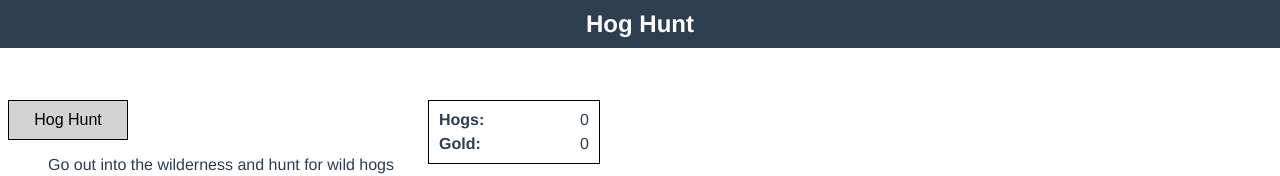
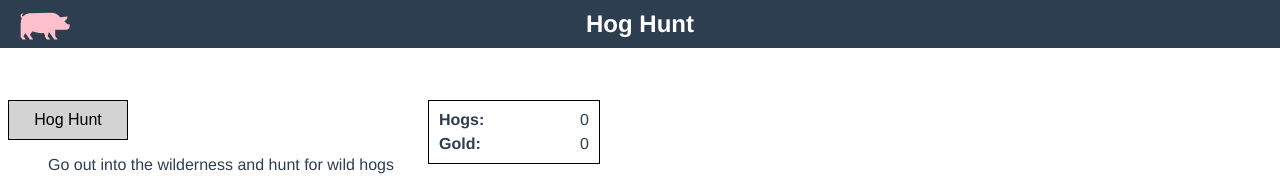
Before and after one commit to Nikzt/hog-hunt, a Vue app: page / in a window 1280 px wide. Shown: the top 176 px of the page. Built offline with nearby package versions, Linux system fonts and the light colour scheme.

Commit message:
added hog logo

```diff
--- a/src/components/Header.vue
+++ b/src/components/Header.vue
@@ -1,12 +1,18 @@
 <template>
     <div class="header">
+        <hog-graphic :width="50" :height="50" class="hog-graphic"/>
         <h2>Hog Hunt</h2>
     </div>
 </template>
 
 <script>
+import HogGraphic from './HogGraphic';
+
 export default {
-   name: "Header"
+   name: "Header" ,
+   components: {
+       HogGraphic
+   }
 }
 </script>
 
@@ -23,4 +29,10 @@
     h2 {
         margin: 10px;
     }
+
+    .hog-graphic {
+        position: absolute;
+        left: 20px;
+        top: 1px;
+    }
 </style>
--- /dev/null
+++ b/src/components/HogGraphic.vue
@@ -0,0 +1,39 @@
+<template>
+  <svg
+    version="1.2"
+    baseProfile="tiny"
+    id="Layer_1"
+    xmlns="http://www.w3.org/2000/svg"
+    xmlns:xlink="http://www.w3.org/1999/xlink"
+    x="0px"
+    y="0px"
+    viewBox="-1077 923 256 256"
+    xml:space="preserve"
+    :width="`${width}px`"
+    :height="`${height}px`"
+  >
+    <path
+      d="M-833.1,1042.3v1l-17.1-17.1c8.7-2.4,16.4-13.9,16.4-23.4l-36.9,3.5l-8-8c-9.8-9.1-22.7-15-36.9-15h-3.5l-110.8,2.3
+	c-14.1,1.6-21.7,7.4-28,13.4c0,0-8,6.6-9.1-1.4c0.3-5.9,9.6-8.9,9.6-8.9c-9.4-3.5-16.2,1.6-16.2,10.3c0,5.2,2.4,9.8,6.3,12.5
+	c-4.2,7.7-6.3,16-6.3,25.1v12.2v4.5v53.7l9.4,13.6h17.1l-12.5-18.1l10.5-14.3l22.7,32.4h17.1l-17.1-24.4l13.4-18.9
+	c14.6,4.8,29.5,10.2,46.7,10.2c3.6,0,7.3-0.2,11.1-0.7l6,11.1v8.7l9.4,13.6h17.1l-12.5-18.1l6.5-20.7c2.3-0.6-2.2,0.6,0,0l27.3,38.9
+	h17.1l-12.5-18.1v-32.4h56.8c9.4,0,17.4-7.7,17.4-17.4v-10.1H-833.1z"
+    />
+  </svg>
+</template>
+
+<script>
+export default {
+  name: "HogGraphic",
+  props: {
+      width: Number,
+      height: Number,
+  }
+};
+</script>
+
+<style scoped>
+    path {
+        fill: pink;
+    }
+</style>
```
Also changed, not shown: src/assets/hog.svg (added).
